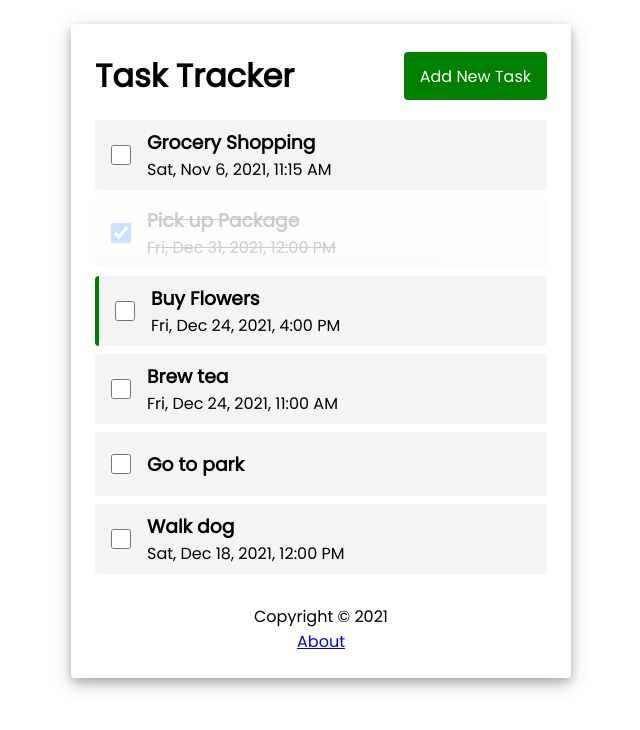
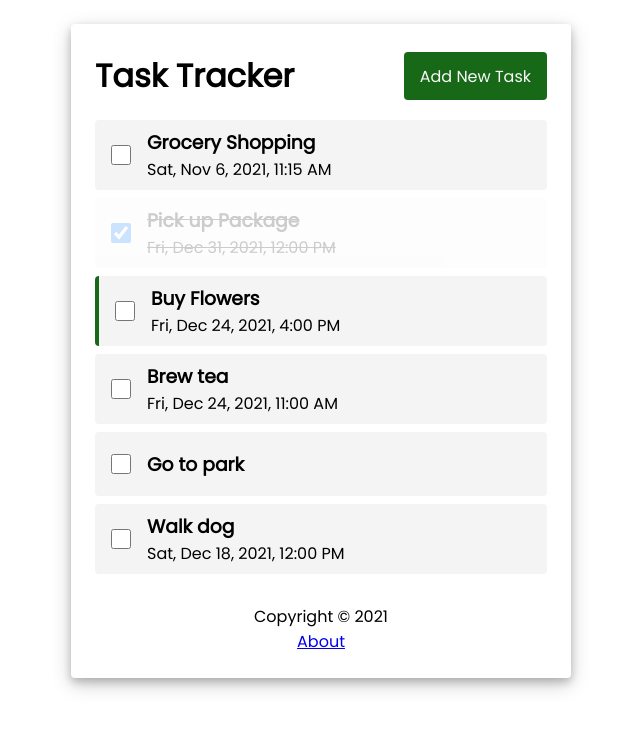
Before and after one commit to xuan6/react-task-tracker, a React (Create React App) app in the folder my-app/: page / in a window 1280 px wide. Shown: the top 730 px of the page, without its empty margins (319-959 px from the left). Built offline with nearby package versions, Linux system fonts and the light colour scheme; data requests are answered from the project's data file.

Commit message:
updating styles for button and form

```diff
--- a/my-app/src/components/Button.js
+++ b/my-app/src/components/Button.js
@@ -1,23 +1,25 @@
 import PropTypes from 'prop-types'
 
-const Button = ({color, text, onClick}) => {
+const Button = ({buttonColor, text, textColor, onClick}) => {
 
     return <button
         onClick={onClick}
-        style={{backgroundColor:color}}
+        style={{backgroundColor:buttonColor, color:textColor}}
         className='btn'>
         {text}
     </button>
 }
 
 Button.defaultProps = {
-    color:'steelblue'
+    buttonColor:'#176917',
+    text:'Button'
 }
 
 Button.propTypes = {
-    color : PropTypes.string,
+    buttonColor : PropTypes.string,
     text: PropTypes.string,
-    onClick: PropTypes.func
+    onClick: PropTypes.func,
+    textColor: PropTypes.string
 }
 
 export default Button
--- a/my-app/src/components/EditTask.js
+++ b/my-app/src/components/EditTask.js
@@ -66,7 +66,7 @@ const EditTask = ({currentTask, onEdit, visibility}) => {
                 value='Update Task'
                 className='btn btn-block'
             />
-            <Button color='grey' text='Cancel' onClick={onClick} />
+            <Button buttonColor='#efefef' text='Cancel' textColor='#000000' onClick={onClick} />
         </form>
     )
 }
--- a/my-app/src/components/Header.js
+++ b/my-app/src/components/Header.js
@@ -7,18 +7,21 @@ import { useState, useEffect } from 'react'
 const Header = ({title, onToggle}) => {
     const [text, setText] = useState('Add New Task')
     const [visibility, setVisibility]= useState('false')
-    const [buttonColor, setButtonColor] = useState('green')
+    const [buttonColor, setButtonColor] = useState('#176917')
+    const [textColor, setTextColor] = useState('#FAFAFA')
 
     const toggleHide = () => {
         setText('Add New Task')
         setVisibility('false')
-        setButtonColor('green')
+        setButtonColor('#176917')
+        setTextColor('#FAFAFA')
     }
 
     const toggleAdd = () => {
         setText('Dismiss')
         setVisibility('true')
-        setButtonColor('grey')
+        setButtonColor('#efefef')
+        setTextColor('#000000')
     }
 
     const onClick =()=> {
@@ -38,7 +41,7 @@ const Header = ({title, onToggle}) => {
         <div className='header'>
             <h1 className='title'>{title}</h1>
             {location.pathname ==='/' &&
-                (<Button id='add' color={buttonColor} text={text} onClick={onClick}/>)
+                (<Button buttonColor={buttonColor} text={text} textColor={textColor} onClick={onClick}/>)
             }
         </div>
     )
--- a/my-app/src/index.css
+++ b/my-app/src/index.css
@@ -38,7 +38,7 @@ body {
 
 .btn {
   display: inline-block;
-  background:green;
+  background:#176917;
   color: #fff;
   border: none;
   padding: 0.5rem 1rem;
@@ -50,6 +50,7 @@ body {
   font-size: 1rem;
   font-family: inherit;
   min-height: 3rem;
+  transition: all .3s;
 }
 
 .btn:focus {
@@ -81,6 +82,7 @@ body {
   justify-content: space-between;
   border-radius: 0.25rem;
   margin-bottom: 0.5rem;
+  transition: all .3s;
 }
 
 .task:hover {
@@ -93,7 +95,7 @@ body {
 }
 
 .task.reminder {
-  border-left: 0.25rem solid green;
+  border-left: 0.25rem solid #176917;
 }
 
 .task h3 {
@@ -113,11 +115,12 @@ body {
   display: flex;
   align-items: center;
   opacity: 0;
+  transition: all .3s;
 }
 
 .task .action-icon {
   margin: auto;
-  color: grey;
+  color: #6b6b6b;
   width: 1.5em;
   height: 1.5em;
 }
@@ -191,3 +194,11 @@ footer {
   margin-top: 30px;
   text-align: center;
 }
+
+form {
+  padding: 1rem;
+  box-shadow: 0 2px 4px 0 rgba(0, 0, 0, 0.1), 0 2px 10px 0 rgba(0, 0, 0, 0.1);
+  margin-top: 1rem;
+  border-radius: 0.5rem;
+  transition: all .3s;
+}
```
